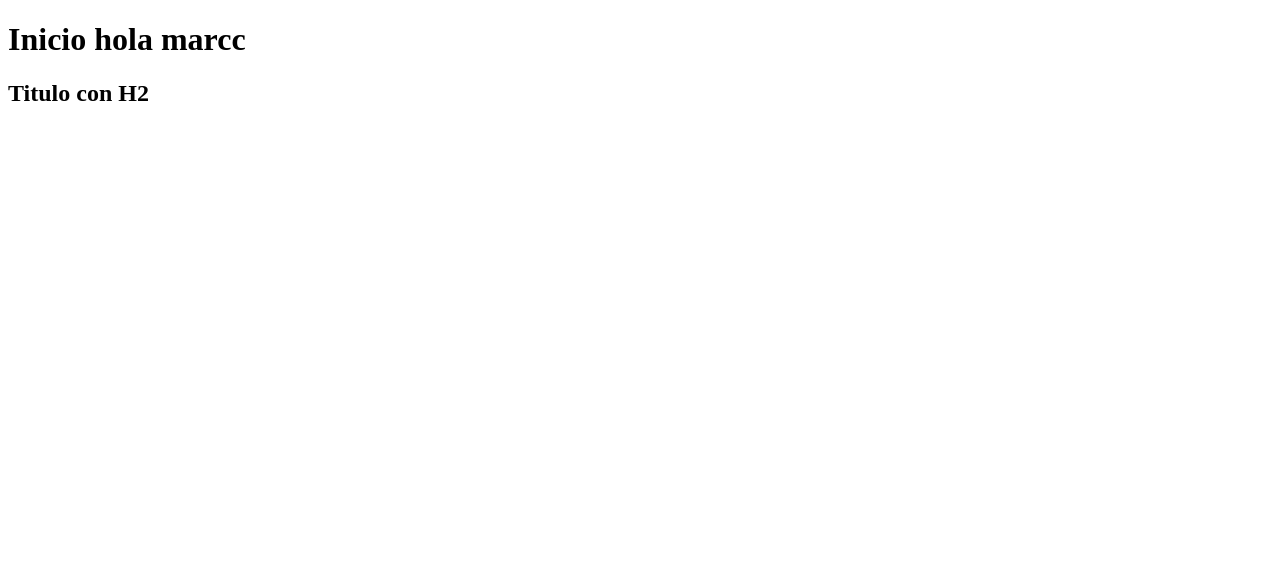
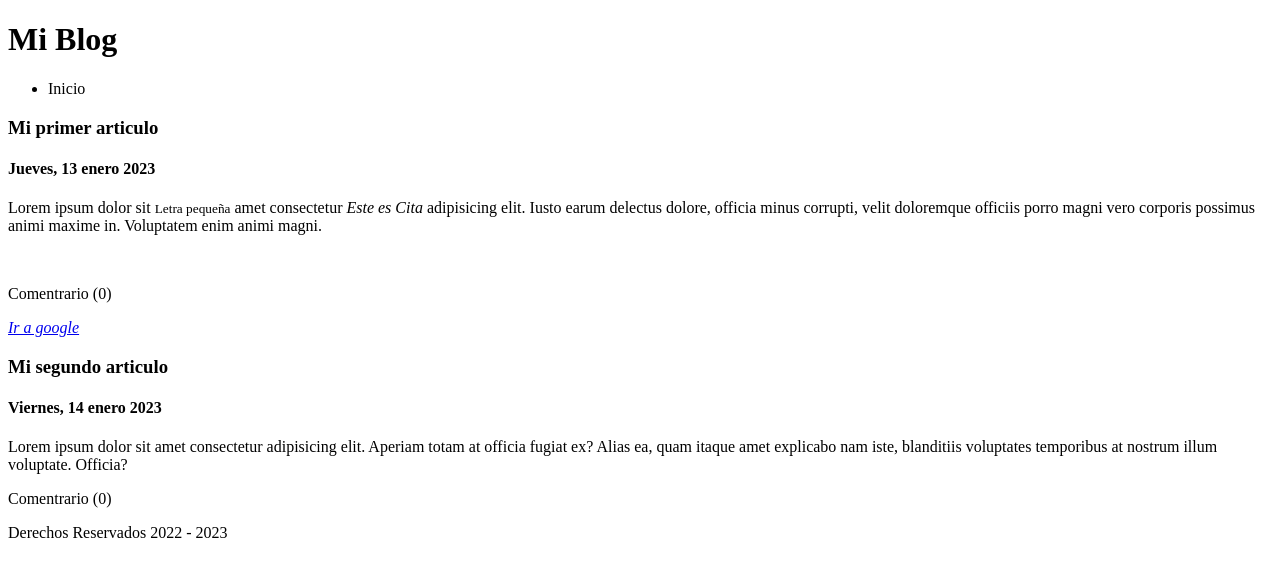
Before and after one commit to marcosmollocalsina/inicio, a plain HTML site: page html/index.html in a window 1280 px wide. Drawn offline with Linux system fonts and the light colour scheme.

Commit message:
Añadiendo etiquetas y contenido

```diff
--- a/html/index.html
+++ b/html/index.html
@@ -9,8 +9,42 @@
 </head>
 
 <body>
-  <h1>Inicio hola marcc</h1>
-  <h2>Titulo con H2</h2>
+<header>
+  <h1>Mi Blog</h1>
+</header>
+<nav>
+  <ul>
+    <li>Inicio</li>
+
+  </ul>
+</nav>
+
+<section>
+  <article>
+    <hgroup><h1>Mi primer articulo</h1>
+      <h4>Jueves, 13 enero 2023</h4>
+      </hgroup>
+    <p>Lorem ipsum dolor sit <small>Letra pequeña</small> amet consectetur <cite>Este es Cita</cite> adipisicing elit. Iusto earum delectus dolore, officia minus corrupti, velit doloremque officiis porro magni vero corporis possimus animi maxime in. Voluptatem enim animi magni.</p>
+      <img src="" alt="">
+  </article>
+   <footer><p>Comentrario (0)</p></footer>
+   <address>
+   <a href="www.google.com">Ir a google</a>
+  </address>
+  <article>
+    <hgroup>
+      <h1>Mi segundo articulo</h1>
+    <h4>Viernes, 14 enero 2023</h4>
+    </hgroup>
+    <p>Lorem ipsum dolor sit amet consectetur adipisicing elit. Aperiam totam at officia fugiat ex? Alias ea, quam itaque amet explicabo nam iste, blanditiis voluptates temporibus at nostrum illum voluptate. Officia?</p>
+  </article>
+  <footer><p>Comentrario (0)</p></footer>
+</section>
+<aside>
+  <blockquote></blockquote>
+  <blockquote></blockquote>
+</aside>
+<footer>Derechos Reservados 2022 - 2023</footer>
 </body>
 
 </html>
```
